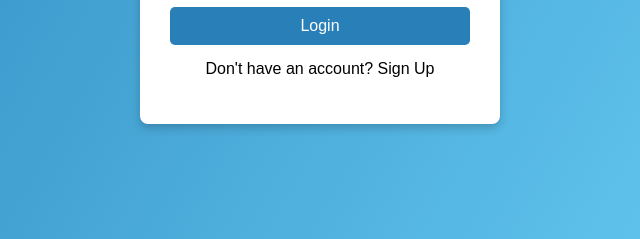
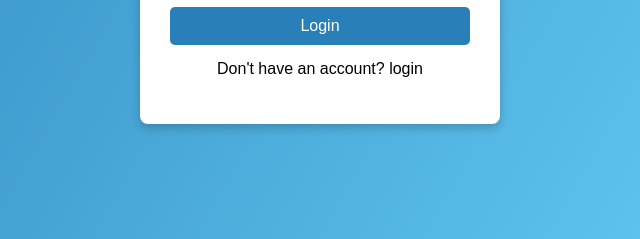
Before and after one commit to muabadnan/eproject, a plain HTML site: page index1.html in a window 1280 px wide. Shown: the part 448-687 px from the top of the page, 320-960 px from the left. Drawn offline with Linux system fonts and the light colour scheme.

Commit message:
Update index1.html

```diff
--- a/index1.html
+++ b/index1.html
@@ -62,7 +62,7 @@
         <input type="text" placeholder="Username" required>
         <input type="password" placeholder="Password" required>
         <button>Login</button>
-        <p>Don't have an account? Sign Up</p>
+        <p>Don't have an account? login</p>
     </div>
 
 </body>
```
